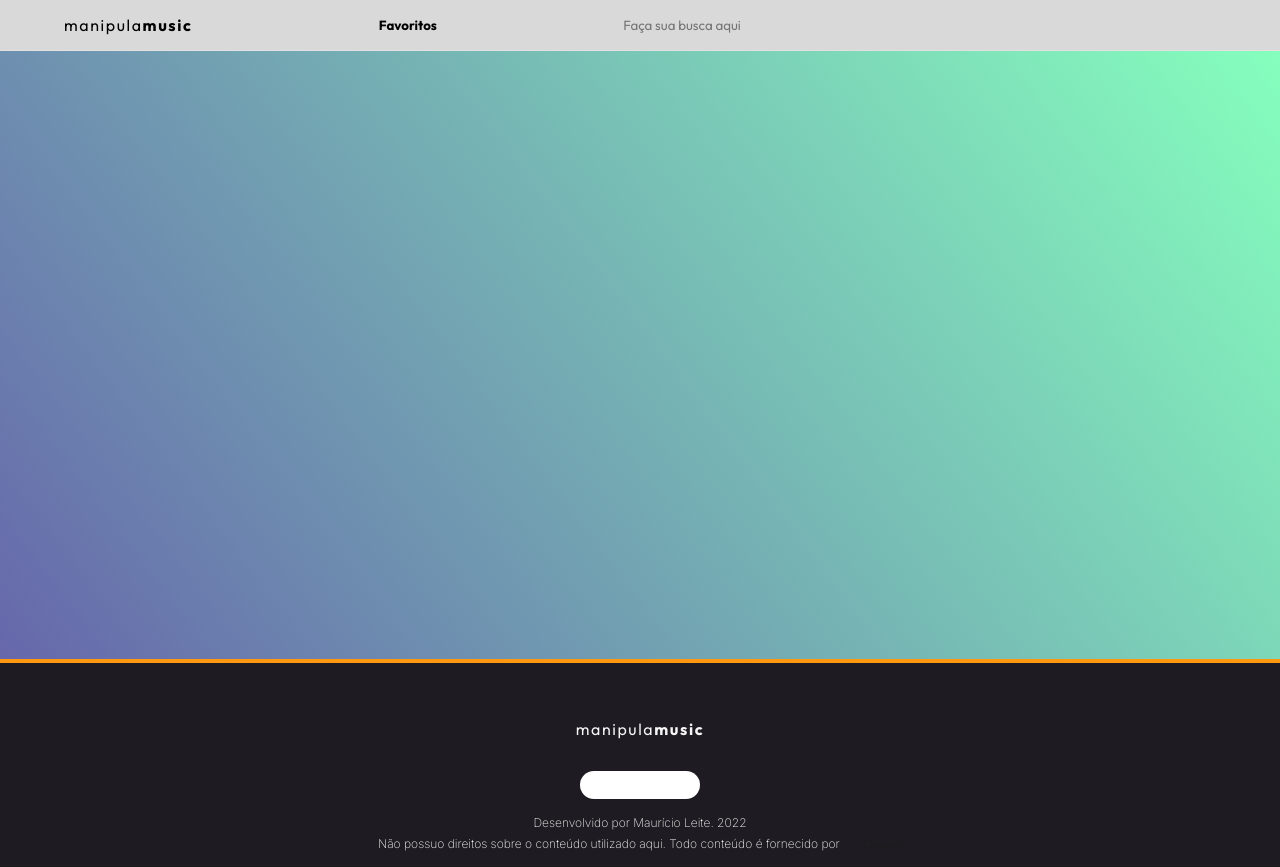
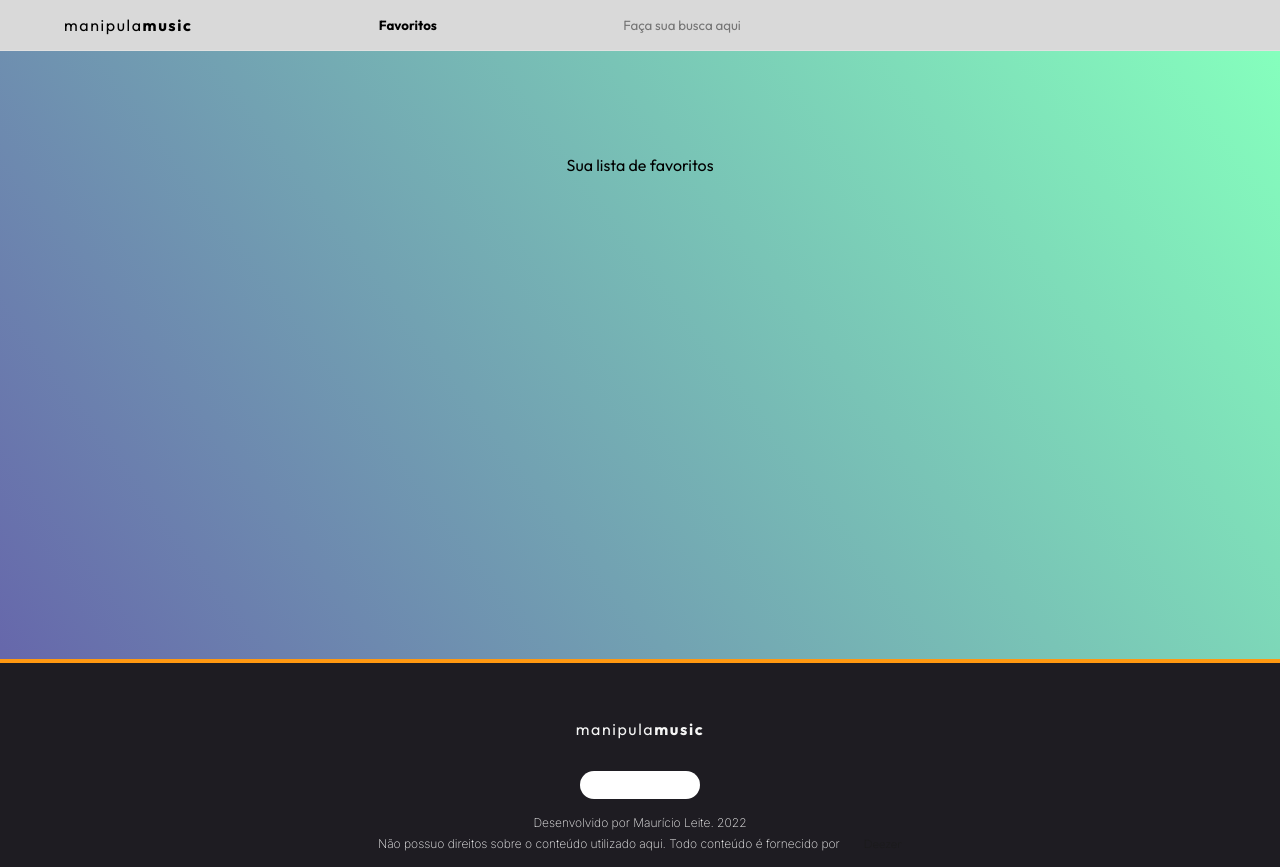
Before and after one commit to mauricioleite1/manipulamusic, a Next.js app: page /favorites in a window 1280 px wide. Built offline with nearby package versions, Linux system fonts and the light colour scheme; some icons are missing; a web font is replaced by a local one.

Commit message:
Melhorias na page Favoritos

```diff
--- a/components/Home/Track.js
+++ b/components/Home/Track.js
@@ -7,7 +7,7 @@ import { Deezer } from '@styled-icons/fa-brands/Deezer';
 import { convertTime } from '../../services';
 import FavoriteButton from '../FavoriteButton';
 
-const Track = ({ result, position, title, link, name, duration, preview, lastElement, isLast }) => {
+const Track = ({ result, position = '', title, link, name, duration, preview, lastElement = '', isLast = null }) => {
   const dispatch = useAppDispatch();
   const favorites = useAppSelector(state => state.userPreferences.favorites);
   const language = useAppSelector(state => state.userPreferences.language);
--- a/pages/favorites.js
+++ b/pages/favorites.js
@@ -1,10 +1,27 @@
 import React from 'react';
 import styled from 'styled-components';
+import { useAppSelector, useAppDispatch } from '../redux/app/hooks.ts';
+import Track from '../components/Home/Track';
 
 const Favorites = () => {
+  const favorites = useAppSelector(state => state.userPreferences.favorites);
+
   return (
     <Page>
-
+      <List>
+      Sua lista de favoritos
+        {favorites && favorites.map((favorite, index) => (
+          <Track
+            key={favorite.id}
+            duration={favorite.duration}
+            link={favorite.link}
+            name={favorite.artist.name}
+            preview={favorite.preview}
+            result={favorite}
+            title={favorite.title}
+          />)
+        )}
+      </List>
     </Page>
   );
 };
@@ -12,15 +29,32 @@ const Favorites = () => {
 export default Favorites;
 
 const Page = styled.section`
-  align-items: center;
-  justify-content: center;
-  background: #6667ab;
-  background-image: linear-gradient(233deg, #85FFBD 0%, #6667AB 100%);
-  width: 100%;
-  padding-top: 4rem;
-  height: 76vh;
-
+  align-items: flex-end;
+  background-image:
+    linear-gradient(
+      233deg,
+      #85FFBD 0%,
+      #6667AB 100%
+    );
   display: flex;
   flex-direction: column;
   gap: 40px;
+  justify-content: flex-end;
+  min-height: 76vh;
 `;
+
+const List = styled.ul`
+  align-items: center;
+  display: flex;
+  flex-direction column;
+  gap: 8px;
+  height: 30rem;
+  list-style-type: none;
+  margin: auto;
+  overflow-x: hidden;
+  overflow-y: scroll;
+  position: relative;
+  padding-top: 2.5rem;
+
+  audio { height: 20px; }
+`;
```
